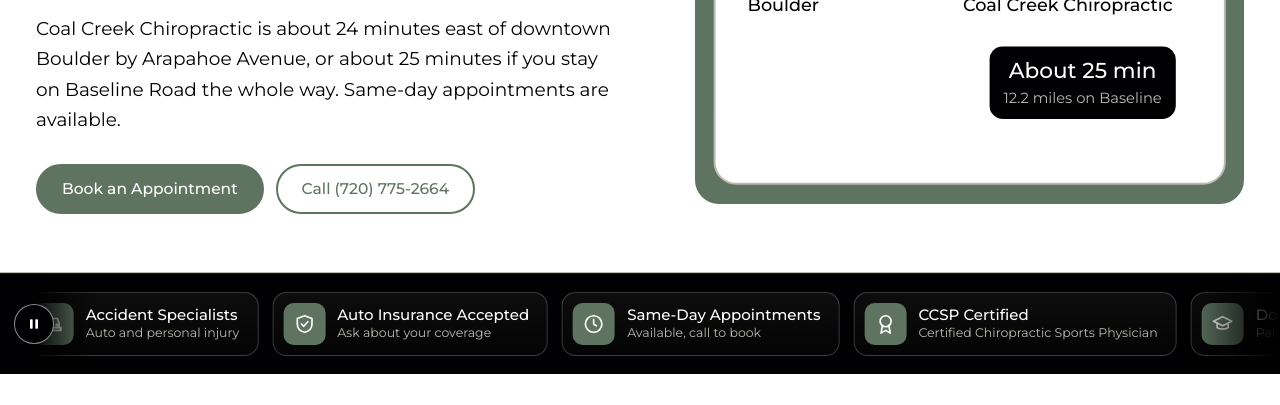
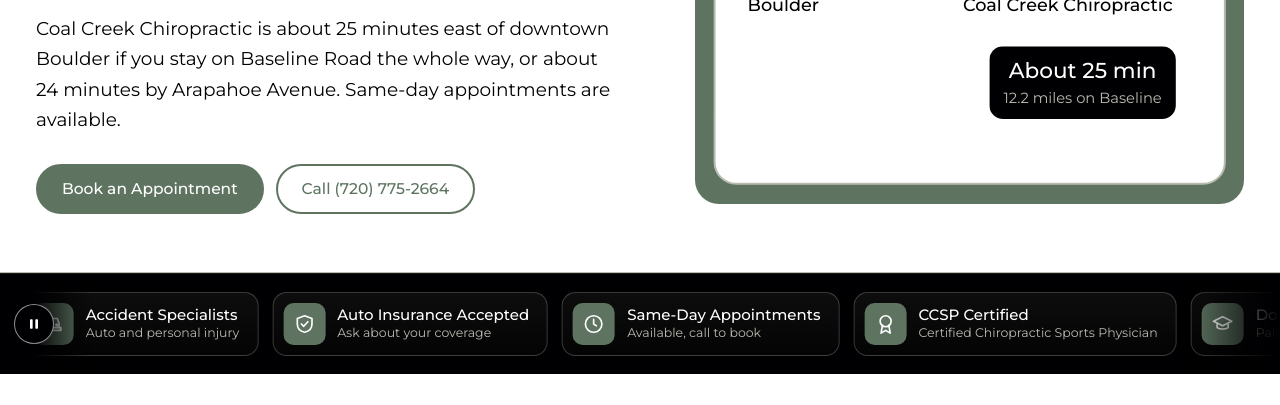
Before and after one commit to betchy1511-arch/coalcreek-redesign, a plain HTML site: page boulder-co/index.html in a window 1280 px wide. Shown: the part 395-800 px from the top of the page. Drawn offline with Linux system fonts and the light colour scheme.

Commit message:
Boulder hero: lead with the Baseline route the banner draws
Co-Authored-By: Claude Opus 5.5 <noreply@anthropic.com>

```diff
--- a/boulder-co/index.html
+++ b/boulder-co/index.html
@@ -1154,7 +1154,7 @@ p{margin:0}
 <main id="top">
 <section class="pb" aria-labelledby="pb-h"><div class="wrap">
 <div><nav aria-label="Breadcrumb"><ol class="crumbs"><li><a href="../">Home</a></li><li>Service Areas</li><li aria-current="page">Boulder, CO</li></ol></nav>
-<p class="eyebrow">Service area</p><h1 id="pb-h"><em>Car Accident Chiropractor</em> Near Boulder,&nbsp;CO</h1><p class="sub">Coal Creek Chiropractic is about 24 minutes east of downtown Boulder by Arapahoe Avenue, or about 25 minutes if you stay on Baseline Road the whole way. Same-day appointments are available.</p>
+<p class="eyebrow">Service area</p><h1 id="pb-h"><em>Car Accident Chiropractor</em> Near Boulder,&nbsp;CO</h1><p class="sub">Coal Creek Chiropractic is about 25 minutes east of downtown Boulder if you stay on Baseline Road the whole way, or about 24 minutes by Arapahoe Avenue. Same-day appointments are available.</p>
 <div class="btns"><a class="btn fill" href="https://coalcreekchiro.janeapp.com" target="_blank" rel="noopener">Book an Appointment</a><a class="btn line" href="tel:7207752664">Call (720) 775-2664</a></div></div>
 <div class="pb-art"><svg viewBox="0 0 560 460" role="img" aria-labelledby="art-t"><title id="art-t">Route drawing from Boulder east along Baseline Road to the Coal Creek Chiropractic office in Lafayette, about 25 minutes and 12.2 miles</title>
 <rect x="20" y="20" width="520" height="420" rx="22" fill="#FFFFFF" stroke="#BABBB0" stroke-width="2"/>
```
